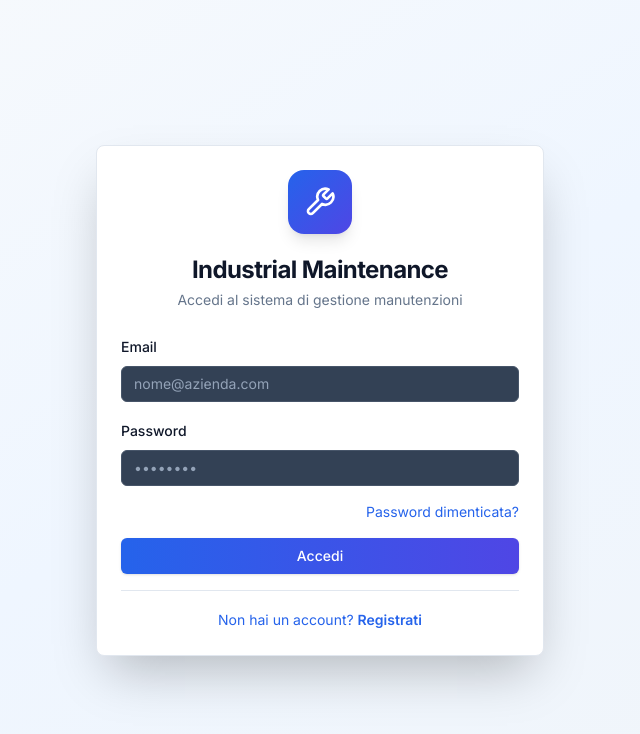
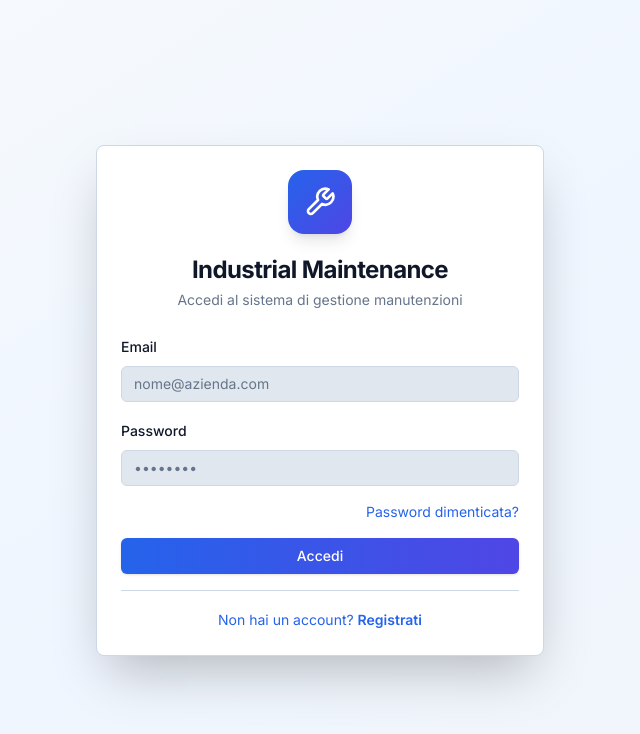
Before and after one commit to yankee2719/sg-9c679d95-45e7-4449-9205-2e3dd94d65a6-1771711187, a Next.js app: page /login in a window 1280 px wide. Shown: the top 734 px of the page, without its empty margins (320-960 px from the left). Built offline with nearby package versions, Linux system fonts and the light colour scheme; no server answers.

Commit message:
fix(styles): Apply theme variables to global form and table styling

```diff
--- a/src/styles/globals.css
+++ b/src/styles/globals.css
@@ -23,7 +23,7 @@
     --accent-foreground: 222 47% 11%;
     --destructive: 0 84% 60%;
     --destructive-foreground: 0 0% 100%;
-    --border: 214 32% 91%;
+    --border: 214 32% 85%;
     --input: 214 32% 91%;
     --ring: 217 91% 60%;
     --radius: 0.5rem;
@@ -72,7 +72,7 @@
     @apply bg-background text-foreground font-sans antialiased;
   }
 
-  /* Professional Form Styling */
+  /* Professional Form Styling - Using CSS Variables */
   input[type="text"],
   input[type="email"],
   input[type="password"],
@@ -81,14 +81,14 @@
   input[type="time"],
   textarea,
   select {
-    @apply bg-slate-700 dark:bg-slate-700 text-slate-100 dark:text-slate-100 border-slate-600 dark:border-slate-600;
+    @apply bg-input text-foreground border-border;
     @apply focus:border-primary focus:ring-primary focus:ring-2 focus:ring-opacity-20;
-    @apply placeholder:text-slate-400 dark:placeholder:text-slate-400;
+    @apply placeholder:text-muted-foreground;
   }
 
   /* Card Styling */
   .card-professional {
-    @apply bg-slate-800 dark:bg-slate-800 border-slate-700 dark:border-slate-700 rounded-lg;
+    @apply bg-card border-border rounded-lg;
   }
 
   /* Button Variants */
@@ -97,7 +97,7 @@
   }
 
   .btn-secondary {
-    @apply bg-slate-600 hover:bg-slate-500 text-white;
+    @apply bg-secondary hover:bg-secondary/80 text-secondary-foreground;
   }
 
   /* Table Styling */
@@ -106,11 +106,19 @@
   }
 
   thead {
-    @apply bg-slate-800 dark:bg-slate-800;
+    @apply bg-muted;
   }
 
   tbody tr {
-    @apply border-b border-slate-700 dark:border-slate-700 hover:bg-slate-700/50 dark:hover:bg-slate-700/50;
+    @apply border-b border-border hover:bg-muted/50;
+  }
+
+  th {
+    @apply text-foreground;
+  }
+
+  td {
+    @apply text-foreground;
   }
 
   /* Custom Scrollbar */
@@ -119,14 +127,14 @@
   }
 
   .custom-scrollbar::-webkit-scrollbar-track {
-    @apply bg-slate-800 dark:bg-slate-800;
+    @apply bg-muted;
   }
 
   .custom-scrollbar::-webkit-scrollbar-thumb {
-    @apply bg-slate-600 dark:bg-slate-600 rounded-full;
+    @apply bg-muted-foreground/30 rounded-full;
   }
 
   .custom-scrollbar::-webkit-scrollbar-thumb:hover {
-    @apply bg-slate-500 dark:bg-slate-500;
+    @apply bg-muted-foreground/50;
   }
 }
```
